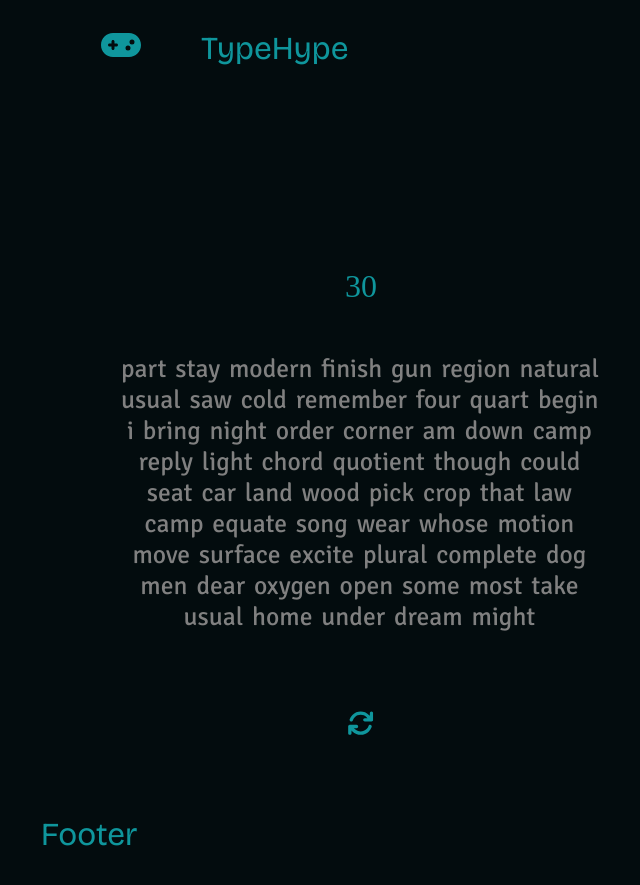
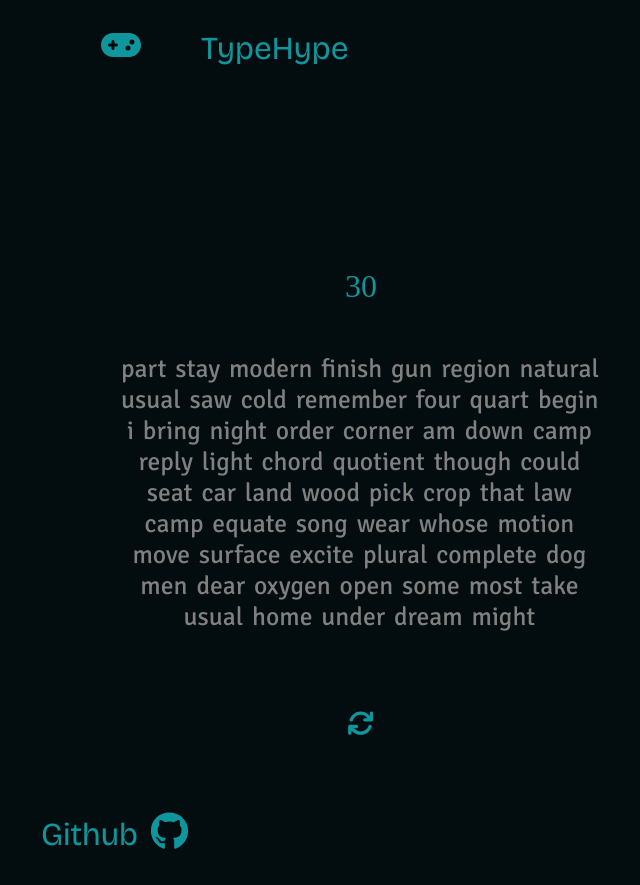
Before and after one commit to AkshitSinghh/typehype, a React app: page / in a window 1280 px wide. Shown: the whole page, without its empty margins (279-919 px from the left). Built offline with nearby package versions, Linux system fonts and the light colour scheme.

Commit message:
added github logo

```diff
--- a/components/footer/footer.jsx
+++ b/components/footer/footer.jsx
@@ -6,7 +6,16 @@ const Footer = ({ slideAnimation }) => {
           slideAnimation ? "slideOut-footer" : "slideIn-footer"
         }`}
       >
-        Footer
+        Github &nbsp;
+        <a href="https://github.com/AkshitSinghh/typehype">
+          <svg
+            xmlns="http://www.w3.org/2000/svg"
+            height="1em"
+            viewBox="0 0 496 512"
+          >
+            <path d="M165.9 397.4c0 2-2.3 3.6-5.2 3.6-3.3.3-5.6-1.3-5.6-3.6 0-2 2.3-3.6 5.2-3.6 3-.3 5.6 1.3 5.6 3.6zm-31.1-4.5c-.7 2 1.3 4.3 4.3 4.9 2.6 1 5.6 0 6.2-2s-1.3-4.3-4.3-5.2c-2.6-.7-5.5.3-6.2 2.3zm44.2-1.7c-2.9.7-4.9 2.6-4.6 4.9.3 2 2.9 3.3 5.9 2.6 2.9-.7 4.9-2.6 4.6-4.6-.3-1.9-3-3.2-5.9-2.9zM244.8 8C106.1 8 0 113.3 0 252c0 110.9 69.8 205.8 169.5 239.2 12.8 2.3 17.3-5.6 17.3-12.1 0-6.2-.3-40.4-.3-61.4 0 0-70 15-84.7-29.8 0 0-11.4-29.1-27.8-36.6 0 0-22.9-15.7 1.6-15.4 0 0 24.9 2 38.6 25.8 21.9 38.6 58.6 27.5 72.9 20.9 2.3-16 8.8-27.1 16-33.7-55.9-6.2-112.3-14.3-112.3-110.5 0-27.5 7.6-41.3 23.6-58.9-2.6-6.5-11.1-33.3 2.6-67.9 20.9-6.5 69 27 69 27 20-5.6 41.5-8.5 62.8-8.5s42.8 2.9 62.8 8.5c0 0 48.1-33.6 69-27 13.7 34.7 5.2 61.4 2.6 67.9 16 17.7 25.8 31.5 25.8 58.9 0 96.5-58.9 104.2-114.8 110.5 9.2 7.9 17 22.9 17 46.4 0 33.7-.3 75.4-.3 83.6 0 6.5 4.6 14.4 17.3 12.1C428.2 457.8 496 362.9 496 252 496 113.3 383.5 8 244.8 8zM97.2 352.9c-1.3 1-1 3.3.7 5.2 1.6 1.6 3.9 2.3 5.2 1 1.3-1 1-3.3-.7-5.2-1.6-1.6-3.9-2.3-5.2-1zm-10.8-8.1c-.7 1.3.3 2.9 2.3 3.9 1.6 1 3.6.7 4.3-.7.7-1.3-.3-2.9-2.3-3.9-2-.6-3.6-.3-4.3.7zm32.4 35.6c-1.6 1.3-1 4.3 1.3 6.2 2.3 2.3 5.2 2.6 6.5 1 1.3-1.3.7-4.3-1.3-6.2-2.2-2.3-5.2-2.6-6.5-1zm-11.4-14.7c-1.6 1-1.6 3.6 0 5.9 1.6 2.3 4.3 3.3 5.6 2.3 1.6-1.3 1.6-3.9 0-6.2-1.4-2.3-4-3.3-5.6-2z" />
+          </svg>
+        </a>
       </div>
     </>
   );
--- a/styles/components/footer/_footer.scss
+++ b/styles/components/footer/_footer.scss
@@ -5,6 +5,17 @@
   padding: 1rem 0 1.8rem 0;
   font-family: "Bricolage Grotesque", sans-serif;
   font-weight: bolder;
+
+  svg {
+    fill: #0f969c;
+    transform: scale(1.2);
+
+    &:hover {
+      filter: drop-shadow(0px 0px 6px #1bcdd6b2);
+      fill: #1bcdd6;
+      cursor: pointer;
+    }
+  }
 }
 
 .slideOut-footer {
```
